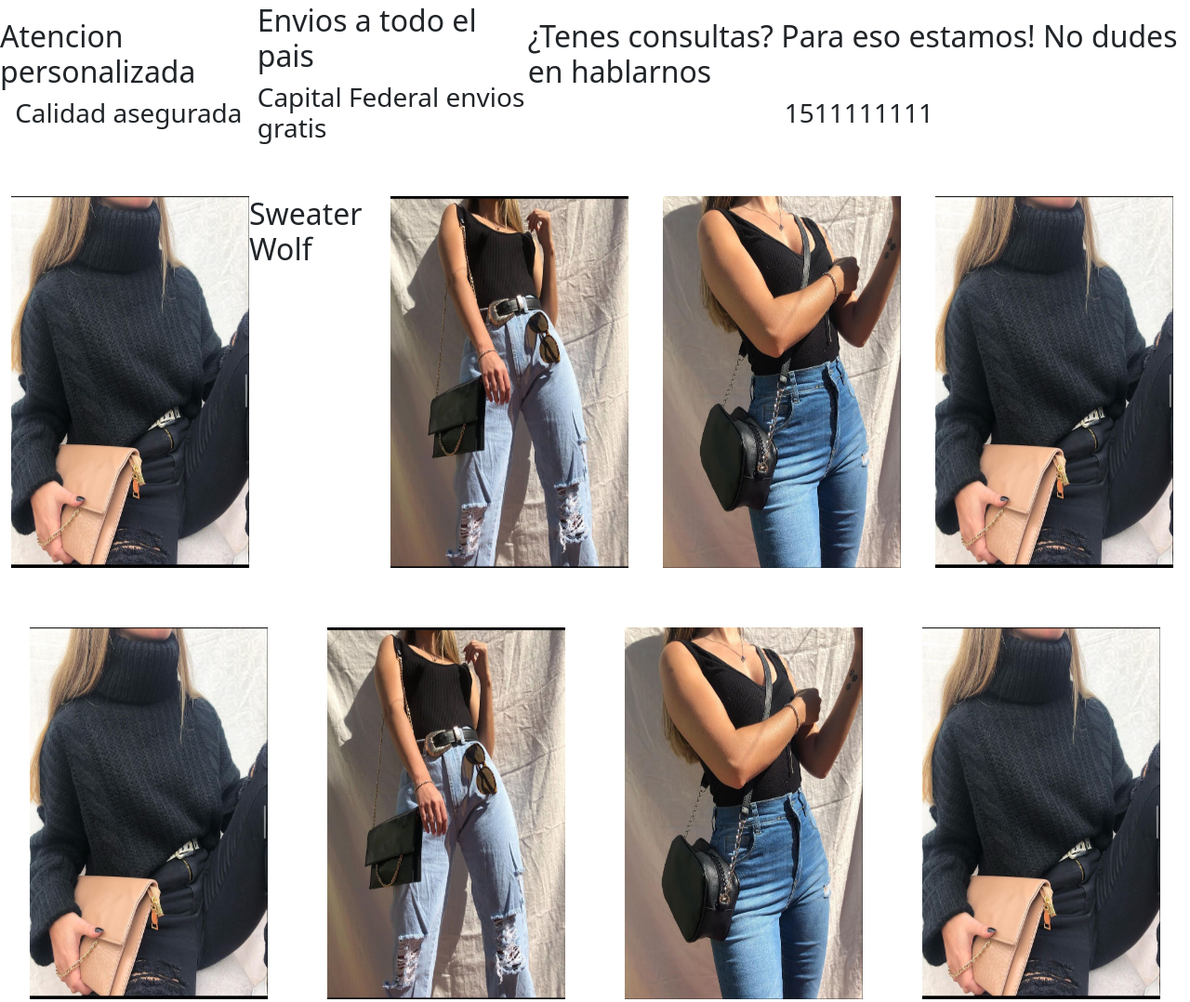
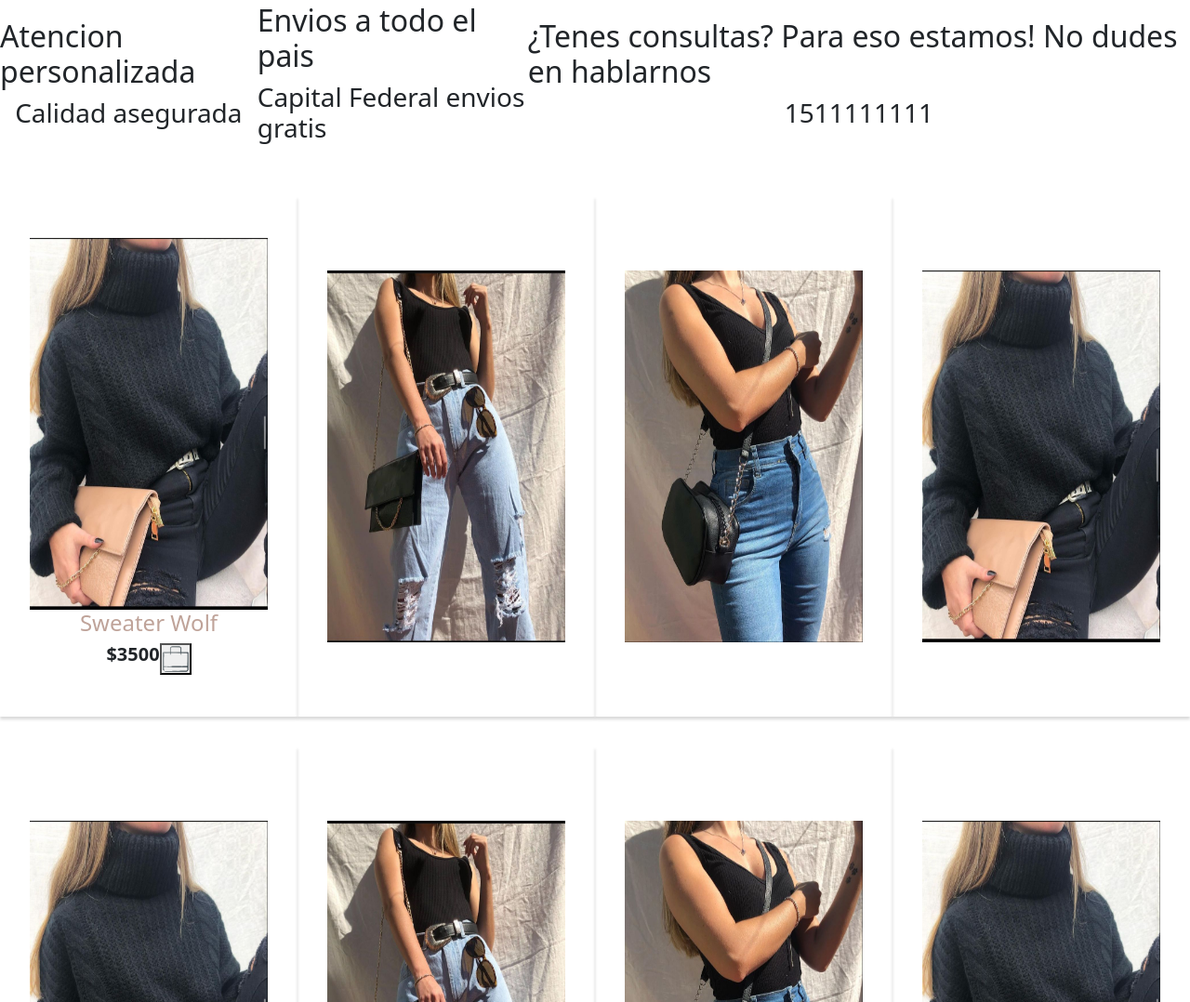
Before and after one commit to OrlandoNicolasMarchioli/Valkiria-Indumentaria, a plain HTML site: page index.html in a window 1280 px wide. Shown: the part 1298-2376 px from the top of the page at 93% size. Drawn offline with nearby package versions, Linux system fonts and the light colour scheme.

Commit message:
mas contenido

```diff
--- a/index.html
+++ b/index.html
@@ -116,11 +116,16 @@
           </div>
 
           <div class="container-fluid container_fila">
-            <div class="row d-flex flex-row fustify-content-center">
-              <div class="col d-flex flex-colmun justify-content-center">
+            <div class="row d-flex flex-row fustify-content-around">
+              <div class="col">
                 <img src="img/productos/index/1.jpeg" alt="">
-                <h2>Sweater Wolf</h2>
-
+                <h4>Sweater Wolf</h4>
+                <div class="col__bolsa">
+                  <h5><b>$3500</b></h5>
+                  <button type="submit">
+                    <img src="/img/sticker/bolsa.png" alt="">
+                  </button>
+                </div>
               </div>
               <div class="col d-flex flex-colmun justify-content-center">
                 <img src="img/productos/index/2.jpeg" alt="">
--- a/scss/style.scss
+++ b/scss/style.scss
@@ -96,15 +96,39 @@
 
 .container_fila{
 
-    margin-bottom: 4rem;
+    margin-bottom: 2rem;
     .row{
         .col{
+            display: flex;
+            flex-direction: column;
+            flex-wrap: wrap;
+            justify-content: center;
+            align-items:center;
+            height: 70vh;
+            width: 20vw;
+            box-shadow: 0px 3px 3px rgba(0,0,0,0.15);
 
             img{
                 height: 50vh;
                 width: 20vw;
             }
+            h4{
+                color: $bgColorSweetPink;
+                text-align: center;
+            }
+            .col__bolsa{
+                display: flex;
 
+                h5{
+                    height: 1rem;
+                }
+                button{
+                    img{
+                        height: 30px;
+                        width: 30px;
+                    }
+                }
+            }
         }
     }
 }
```
Also changed, not shown: css/style.css, img/sticker/bolsa.png (added), 1 other file.
